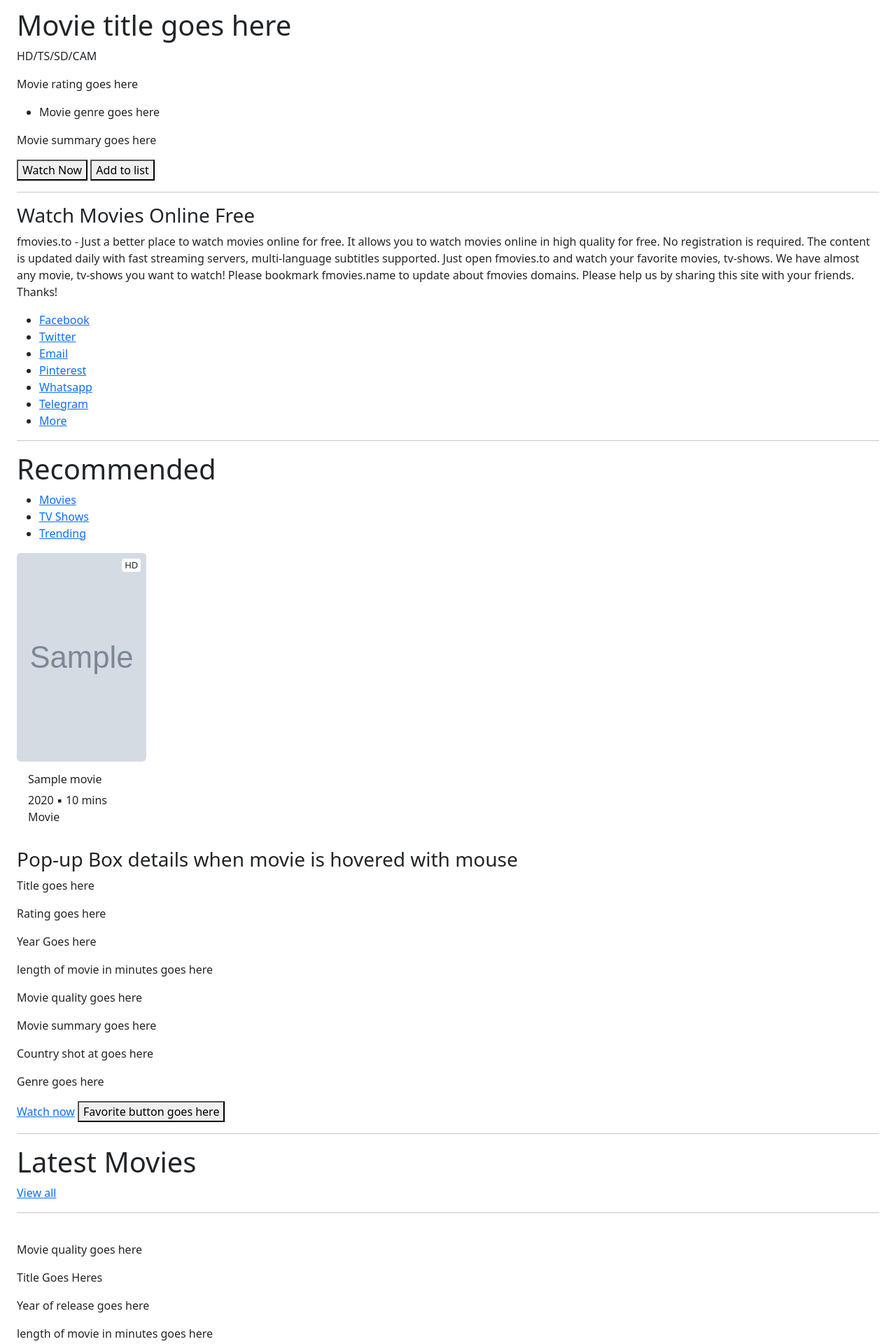
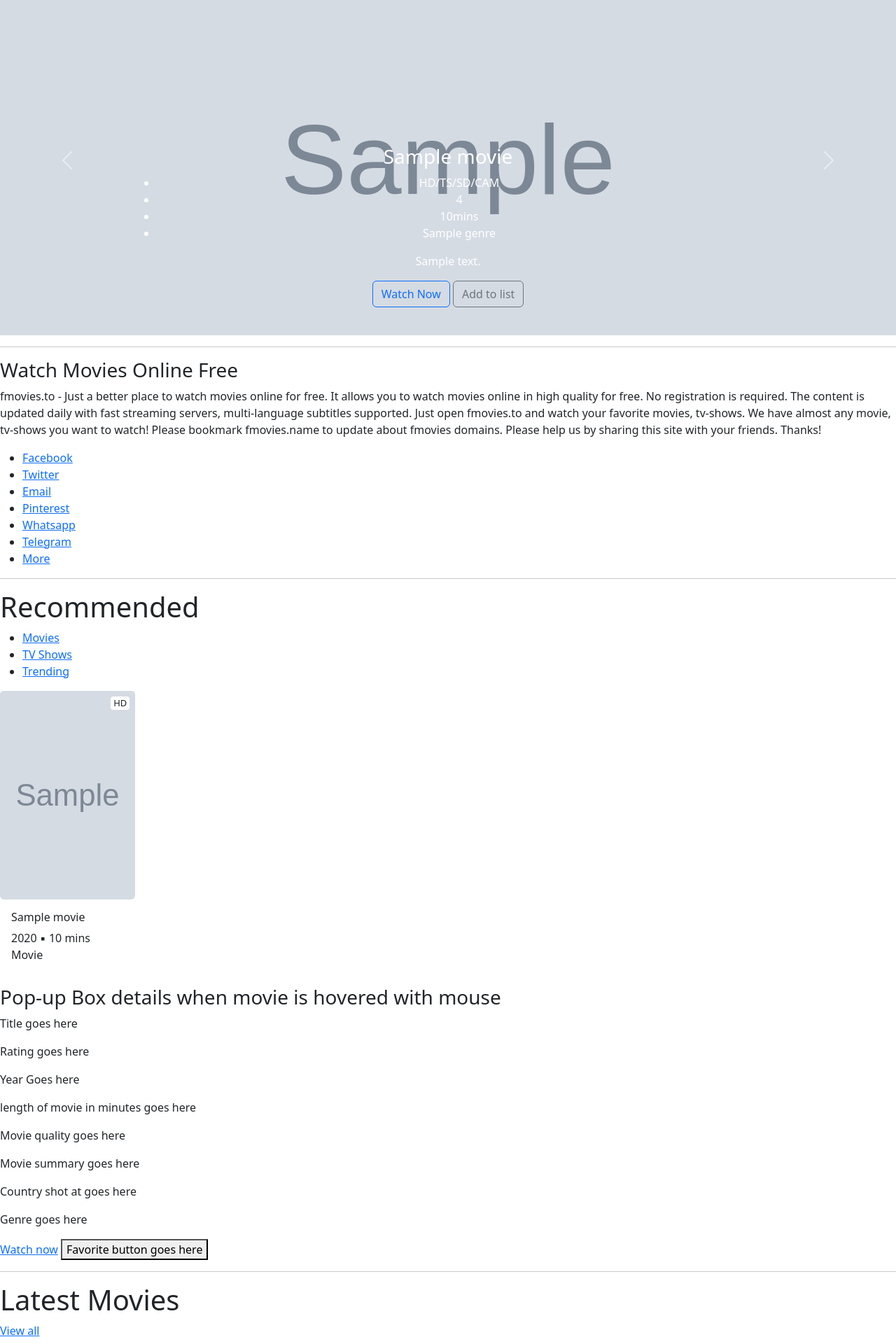
Before and after one commit to ajagyabeng/fmovies-clone, a Python web app: template templates/index.html in a window 1280 px wide. Shown: the part 152-2072 px from the top of the page at 70% size. Run offline with Jinja, Linux system fonts and the light colour scheme; the template is opened without the code that fills it: most values are stand-ins (such as "Sample title", 1, 10 or a date in 2020); grey boxes marked "Sample" are stand-in pictures; some libraries are stand-ins or nearby versions.

Commit message:
add carousel feature for banner

```diff
--- a/templates/index.html
+++ b/templates/index.html
@@ -8,7 +8,7 @@
     <link rel="stylesheet" href="static/css/styles.css">
 </head>
 <body>
-    <div class="mx-4">
+    <div class="">
         <section id="top-bar">
             <nav class="navbar navbar-expand-sm">
                 <div class="container-fluid">
@@ -29,19 +29,55 @@
                 </div>
             </nav>
         </section>
-        <hr>
         <section id="mov-slides">
-            <div id="description">
-                <h1>Movie title goes here</h1>
-                <p id="mov-quality">HD/TS/SD/CAM</p>
-                <p id="rating">Movie rating goes here</p>
-                <ul class="banner-lists">
-                    <li>Movie genre goes here</li>
-                </ul>
-                <p>Movie summary goes here</p>
+            <div id="carouselExampleAutoplaying" class="carousel slide" data-bs-ride="carousel">
+              <div class="carousel-inner">
+                <div class="carousel-item active">
+                  <img src="{{ rec_mov.items[0].image }}" class="d-block w-100" alt="..." height="500">
+                    <div class="carousel-caption d-none d-md-block">
+                        <h3>{{ rec_mov.items[0].title }}</h3>
+                        <div>
+                            <ul class="banner-lists">
+                                <li>HD/TS/SD/CAM</li>
+                                <li>{{ rec_mov.items[0].rating }}</li>
+                                <li>{{rec_mov.items[0].duration}}mins</li>
+                                <li>{{ rec_mov.items[0].genre }}</li>
+                            </ul>
+                            <p>{{ rec_mov.items[0].summary }}</p>
+                        </div>
+                        <a class="btn btn-outline-primary">Watch Now</a>
+                        <a class="btn btn-outline-secondary">Add to list</a>
+                    </div>
+                </div>
+                  {% for movie in rec_mov.items[1:10] %}
+                <div class="carousel-item">
+                  <img src="{{ movie.image }}" class="d-block w-100" alt="..." height="500">
+                    <div class="carousel-caption d-none d-md-block">
+                        <h3>{{ movie.title }}</h3>
+                        <div>
+                            <ul class="banner-lists">
+                                <li>HD/TS/SD/CAM</li>
+                                <li>{{ movie.rating }}</li>
+                                <li>{{movie.duration}}mins</li>
+                                <li>{{ movie.genre }}</li>
+                            </ul>
+                            <p>{{ movie.summary }}</p>
+                        </div>
+                        <a class="btn btn-outline-primary">Watch Now</a>
+                        <a class="btn btn-outline-secondary">Add to list</a>
+                    </div>
+                </div>
+                  {% endfor %}
+              </div>
+              <button class="carousel-control-prev" type="button" data-bs-target="#carouselExampleAutoplaying" data-bs-slide="prev">
+                <span class="carousel-control-prev-icon" aria-hidden="true"></span>
+                <span class="visually-hidden">Previous</span>
+              </button>
+              <button class="carousel-control-next" type="button" data-bs-target="#carouselExampleAutoplaying" data-bs-slide="next">
+                <span class="carousel-control-next-icon" aria-hidden="true"></span>
+                <span class="visually-hidden">Next</span>
+              </button>
             </div>
-            <button>Watch Now</button>
-            <button>Add to list</button>
         </section>
         <hr>
         <section id="fmovies-description">
```
